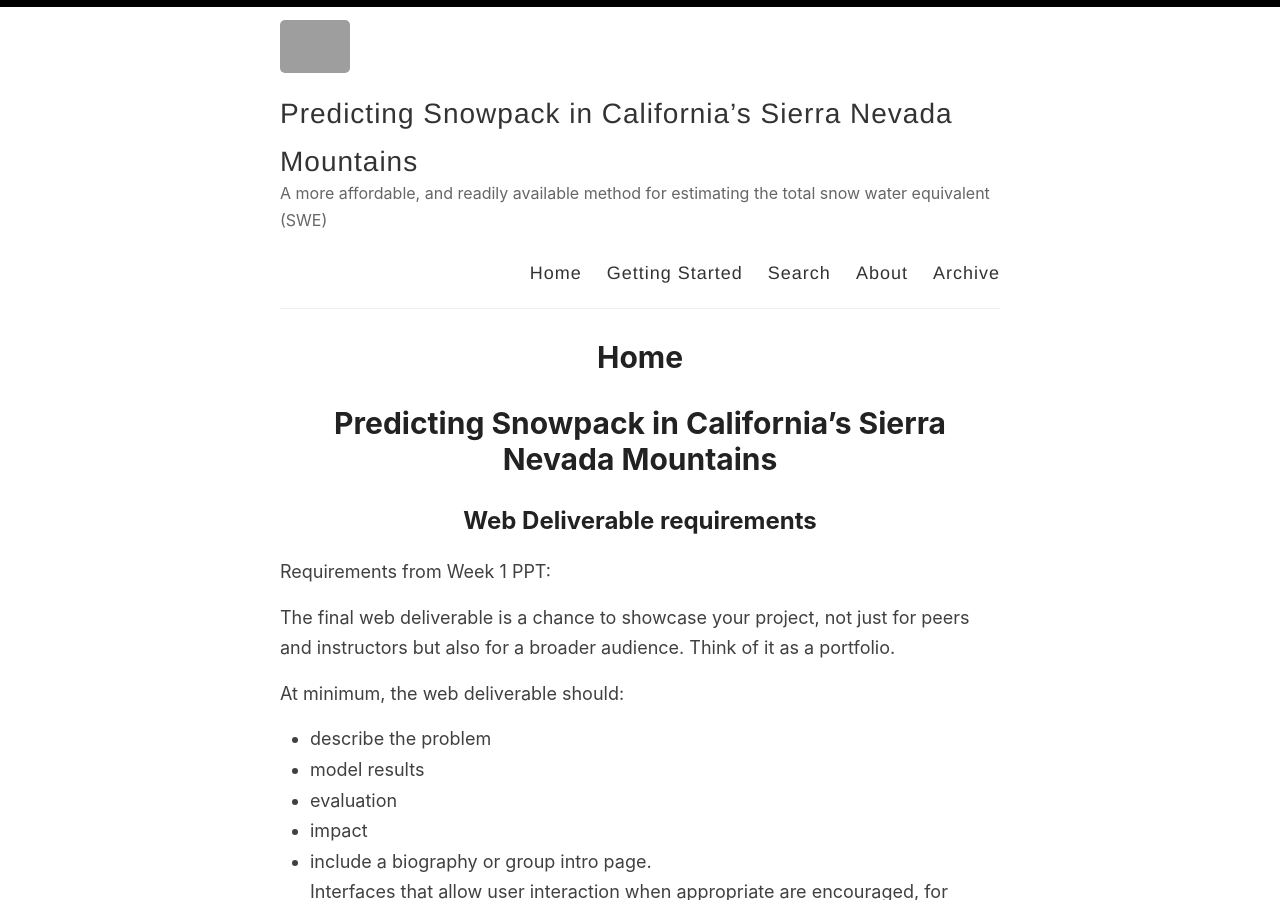
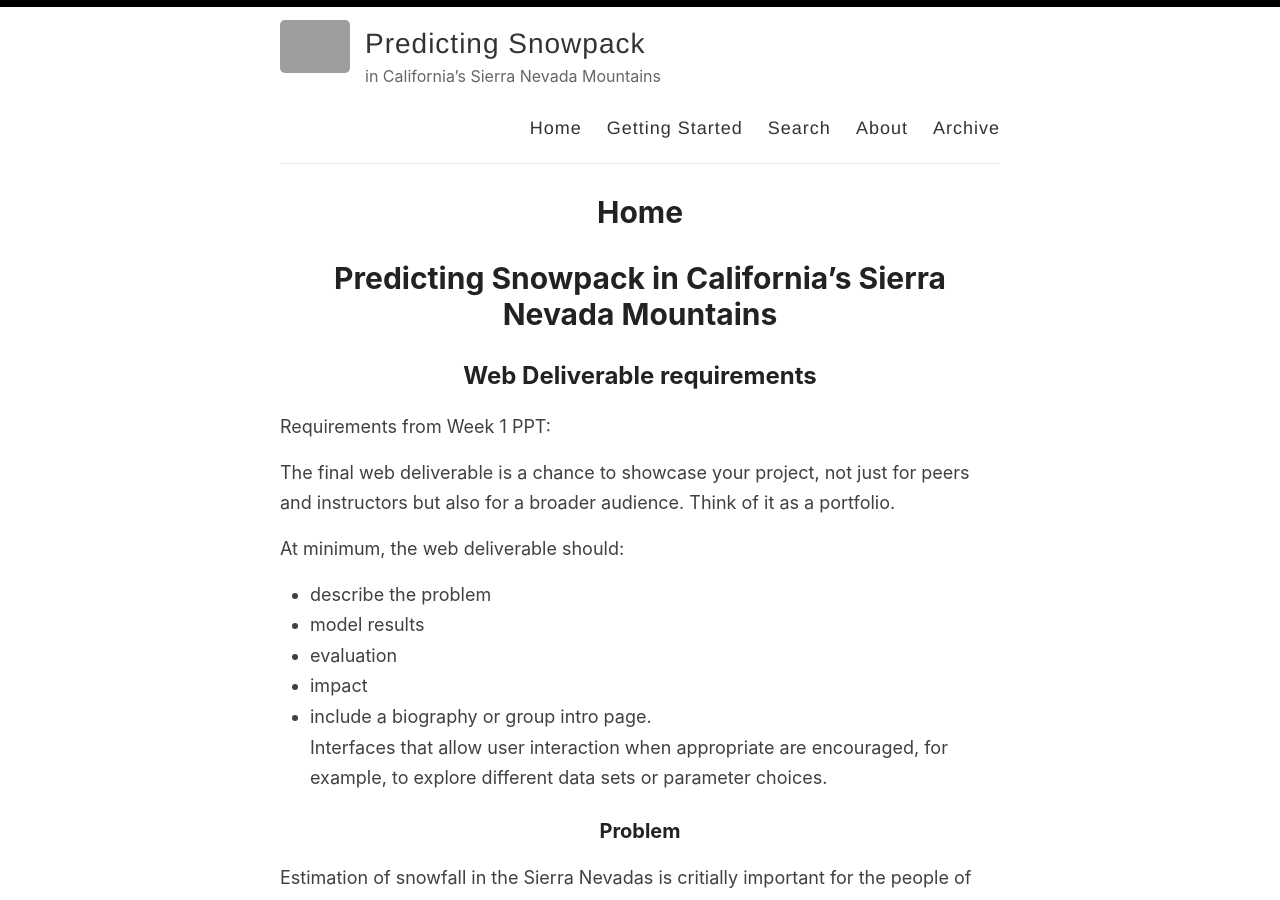
Before and after one commit to Seiris21/ucb2022.snowcast, a Jekyll site: the page built from _pages/index.md, in a window 1280 px wide and 900 px high. Built offline with Jekyll 4.4.1, drawn with Linux system fonts in a browser that asks for light colours; grey boxes are pictures that could not be loaded.

Commit message:
Update _config.yml

```diff
--- a/_config.yml
+++ b/_config.yml
@@ -3,13 +3,13 @@
 #
 
 # Name of your site (displayed in the header)
-name: Predicting Snowpack in California’s Sierra Nevada Mountains
+name: Predicting Snowpack
 
 # Name of the author
 author: Kayla Wopschall, Malachy Moran, Derrick Hee, Tilman Bayer
 
 # Short bio or description (displayed in the header)
-description: A more affordable, and readily available method for estimating the total snow water equivalent (SWE)
+description: in California’s Sierra Nevada Mountains
 
 # URL of your avatar or profile pic (you could use your GitHub profile pic)
 avatar: /images/sierras.png
```
